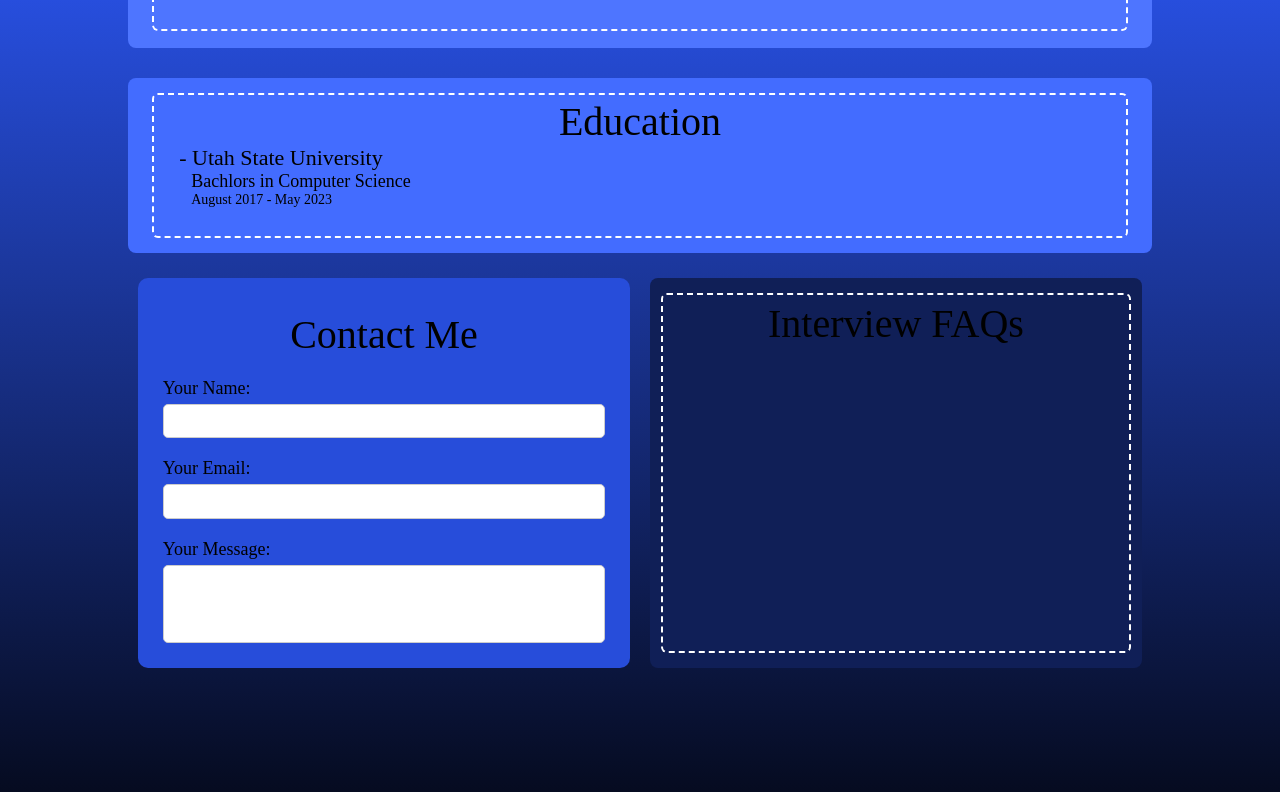
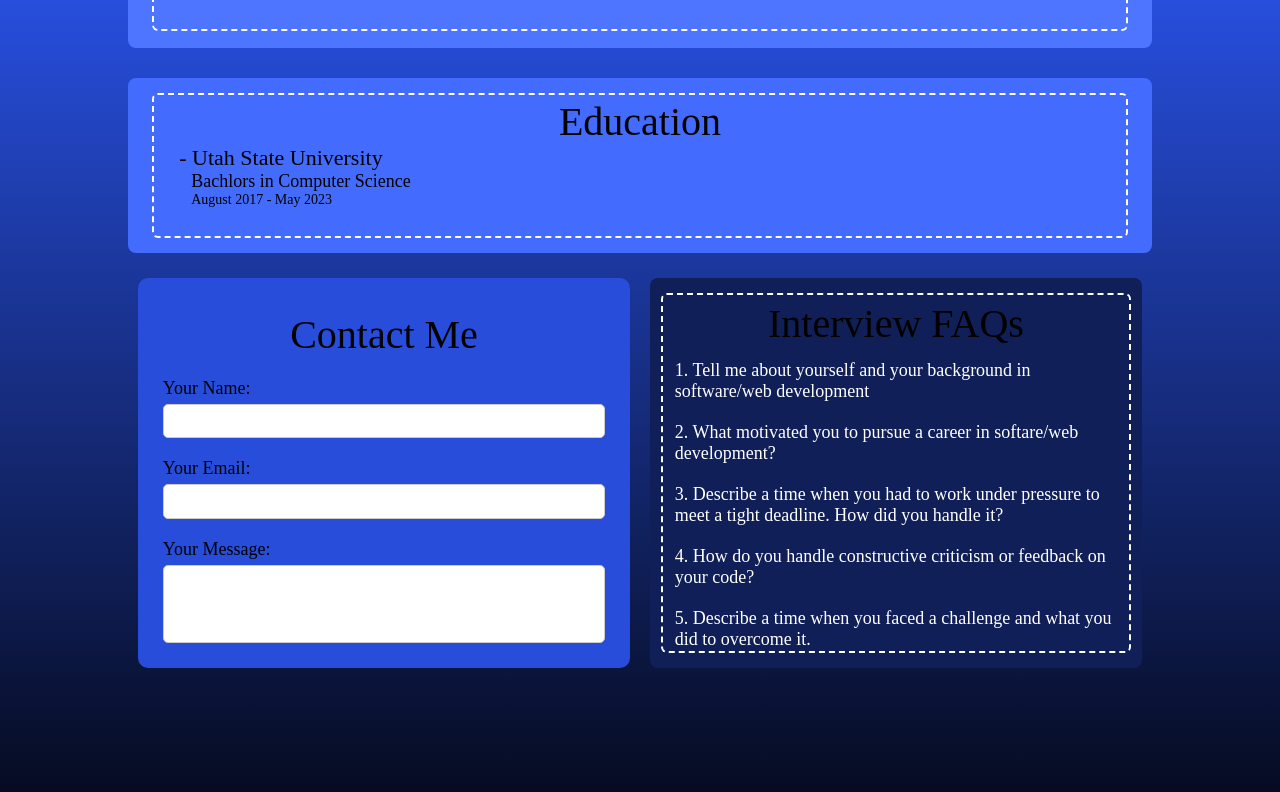
Before and after one commit to jennacioffi/personal-website, a React (Create React App) app: page / in a window 1280 px wide. Shown: the part 1095-1887 px from the top of the page. Built offline with nearby package versions, Linux system fonts and the light colour scheme.

Commit message:
making FAQs

```diff
--- a/src/App.js
+++ b/src/App.js
@@ -73,6 +73,49 @@ function App() {
     },
   ];
 
+  const interviewFAQs = [
+    {
+      question: '1. Tell me about yourself and your background in software/web development',
+      answer: 'Answer 1'
+    },
+    {
+      question: '2. What motivated you to pursue a career in softare/web development?',
+      answer: 'Answer 2'
+    },
+    {
+      question: '3. Describe a time when you had to work under pressure to meet a tight deadline. How did you handle it?',
+      answer: 'Answer 3'
+    },
+    {
+      question: '4. How do you handle constructive criticism or feedback on your code?',
+      answer: 'Answer 4'
+    },
+    {
+      question: '5. Describe a time when you faced a challenge and what you did to overcome it.',
+      answer: 'Answer 5'
+    },
+    {
+      question: '6. Can you discuss a situation where you had to learn a new technology or programming language quickly? How did you approach it?',
+      answer: 'Answer 6'
+    },
+    {
+      question: '7. Describe a time when you had a disagreement with a team member during a project. How did you handle it?',
+      answer: 'Answer 7'
+    },
+    {
+      question: '8. How do you prioritize tasks and manage your time effectively when working on multiple projects or deadlines?',
+      answer: 'Answer 8'
+    },
+    {
+      question: '9. How do you approach documentation in your projects?',
+      answer: 'Answer 9'
+    },
+    {
+      question: '10. What do you enjoy most about software/web development, and what do you find most challenging?',
+      answer: 'Answer 10'
+    },
+  ]
+
   return (
     <div style={styles.websiteBackgroundContainer}>
       <HorizontalCards
@@ -90,7 +133,7 @@ function App() {
         <ContactMeCard/>
         <InterviewFAQsCard
           title="Interview FAQs"
-          bulletPoints={[1,2,3]}
+          bulletPoints={interviewFAQs}
           color="midnightNavy"
         />
       </div>
--- a/src/components/Card/InterviewFAQsCard/interview_faqs_card.js
+++ b/src/components/Card/InterviewFAQsCard/interview_faqs_card.js
@@ -7,9 +7,9 @@ export default function InterviewFAQsCard({ title, bulletPoints, color }) {
 
   const bulletPointItems = bulletPoints.map((item, index) => (
     <div key={index} style={styles.bulletPointItemsContainer}>
-      <div style={styles.bulletPointItem1}>{item.title}</div>
+      <div style={styles.question}>{item.question}</div>
       {item.subtitle && (
-        <div style={styles.bulletPointItem2}>{item.subtitle}</div>
+        <div style={styles.answer}>{item.answer}</div>
       )}
       {item.date && <div style={styles.bulletPointItem3}>{item.date}</div>}
     </div>
--- a/src/components/Card/InterviewFAQsCard/interview_faqs_card.styles.js
+++ b/src/components/Card/InterviewFAQsCard/interview_faqs_card.styles.js
@@ -46,18 +46,13 @@ const styles = {
     marginLeft: '5%',
     marginRight: '5%',
   },
-  bulletPointItem1: {
-    color: 'black',
-    fontSize: '22px',
+  question: {
+    color: 'white',
+    fontSize: '18px',
   },
-  bulletPointItem2: {
+  answer: {
     color: 'black',
     fontSize: '18px',
-    paddingLeft: '12px',
-  },
-  bulletPointItem3: {
-    color: 'black',
-    fontSize: '14px',
     paddingLeft: '12px',
   },
 };
```
